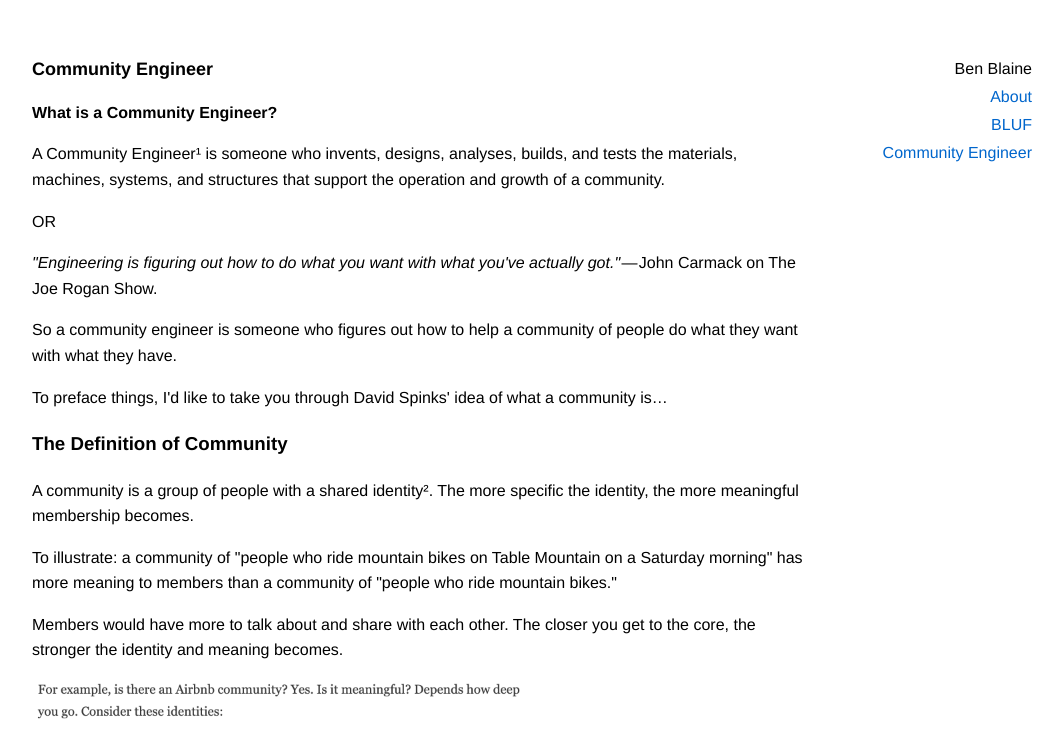
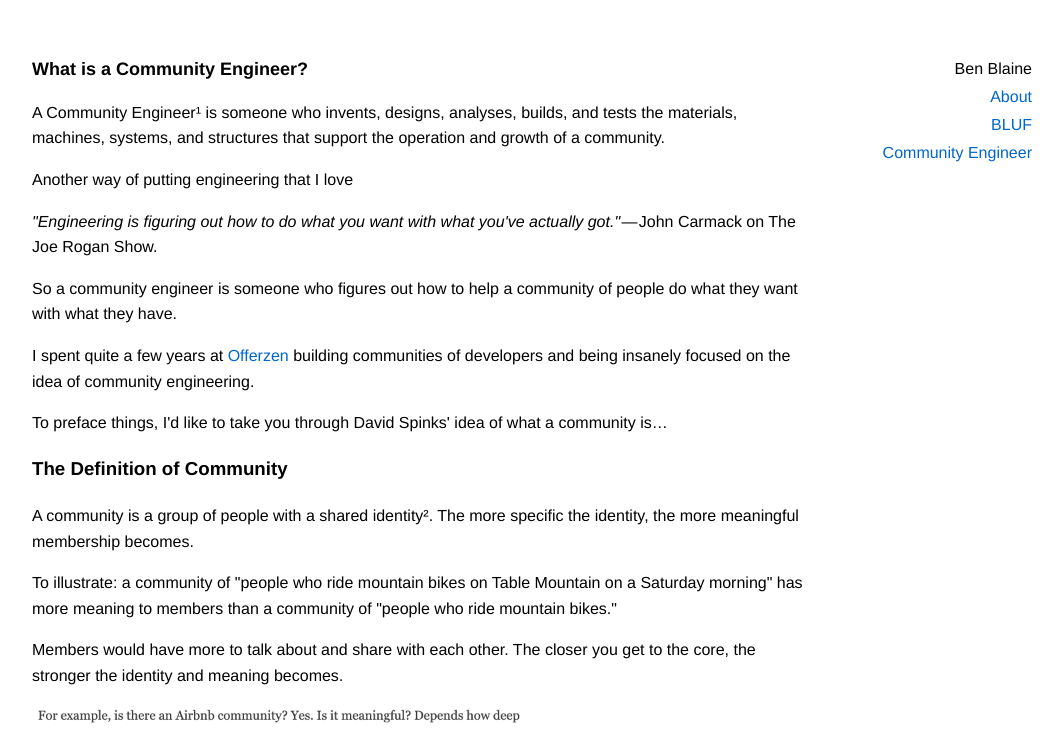
Before and after one commit to benblaine/benblaine.org, a plain HTML site: page index.html in a window 1280 px wide. Both pictures are taken after a click on the link "Community Engineer". Shown: the top 730 px of the page, without its empty margins (108-1171 px from the left). Drawn offline with Linux system fonts and the light colour scheme.

Commit message:
Update index.html

```diff
--- a/index.html
+++ b/index.html
@@ -3,7 +3,7 @@
 <head>
     <meta charset="UTF-8">
     <meta name="viewport" content="width=device-width, initial-scale=1.0">
-    <title>Simple Website</title>
+    <title>Ben Blaine</title>
     <style>
         body {
             font-family: "Myriad Pro", "Helvetica Neue", Helvetica, Arial, sans-serif;
@@ -146,12 +146,13 @@
                 <p><em>Best regards,<br>Ben</em></p>
             </div>
             <div id="post3" class="post">
-                <h2>Community Engineer</h2>
-                <p><strong>What is a Community Engineer?</strong></p>
+                <h2>What is a Community Engineer?</h2>
+
                 <p>A Community Engineer¹ is someone who invents, designs, analyses, builds, and tests the materials, machines, systems, and structures that support the operation and growth of a community.</p>
-                <p>OR</p>
+                <p>Another way of putting engineering that I love</p>
                 <p><em>"Engineering is figuring out how to do what you want with what you've actually got."</em> — John Carmack on The Joe Rogan Show.</p>
                 <p>So a community engineer is someone who figures out how to help a community of people do what they want with what they have.</p>
+                <p>I spent quite a few years at <a href="https://offerzen.com">Offerzen</a> building communities of developers and being insanely focused on the idea of community engineering.</p>
                 <p>To preface things, I'd like to take you through David Spinks' idea of what a community is…</p>
 
                 <h3>The Definition of Community</h3>
```
